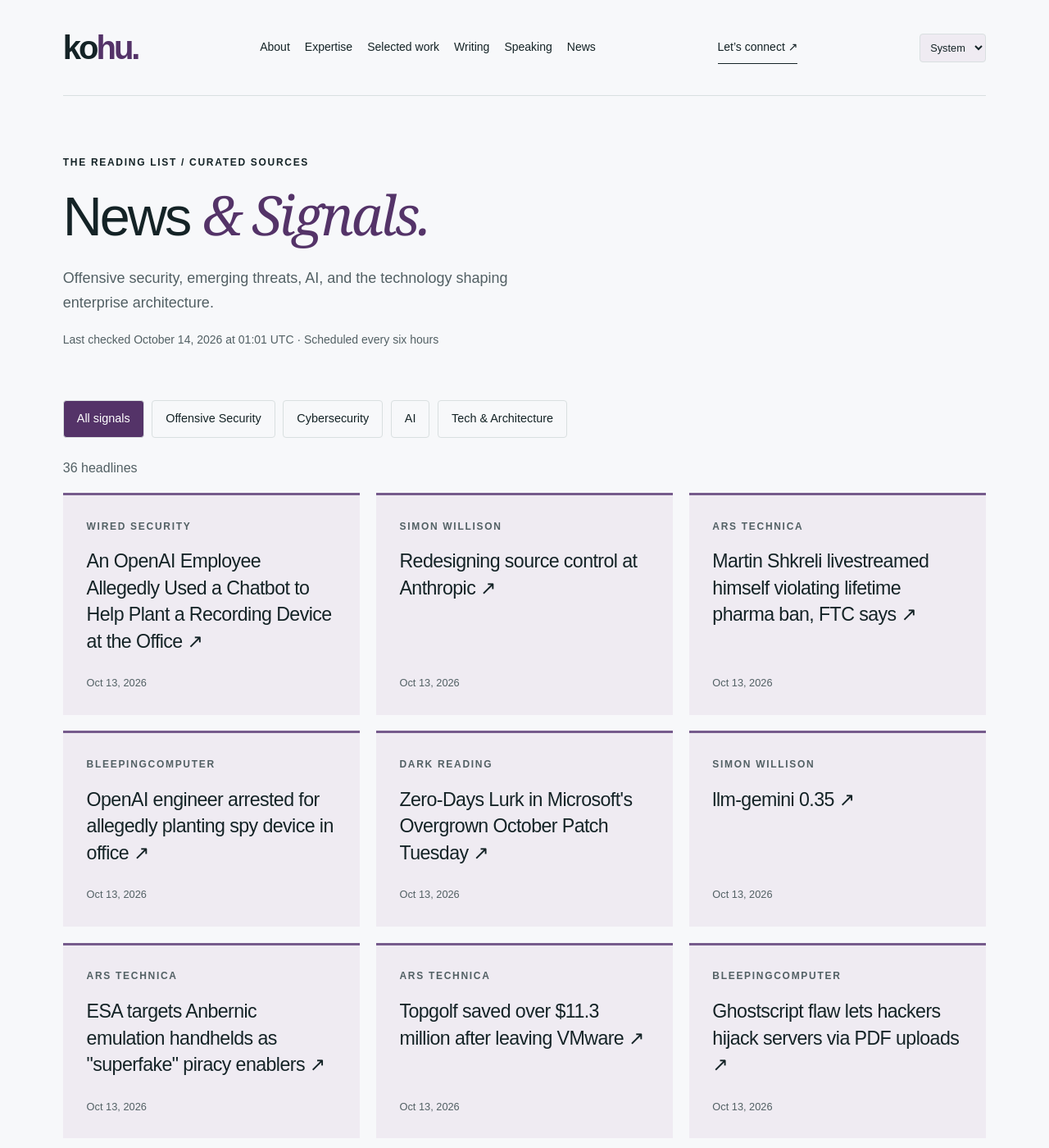
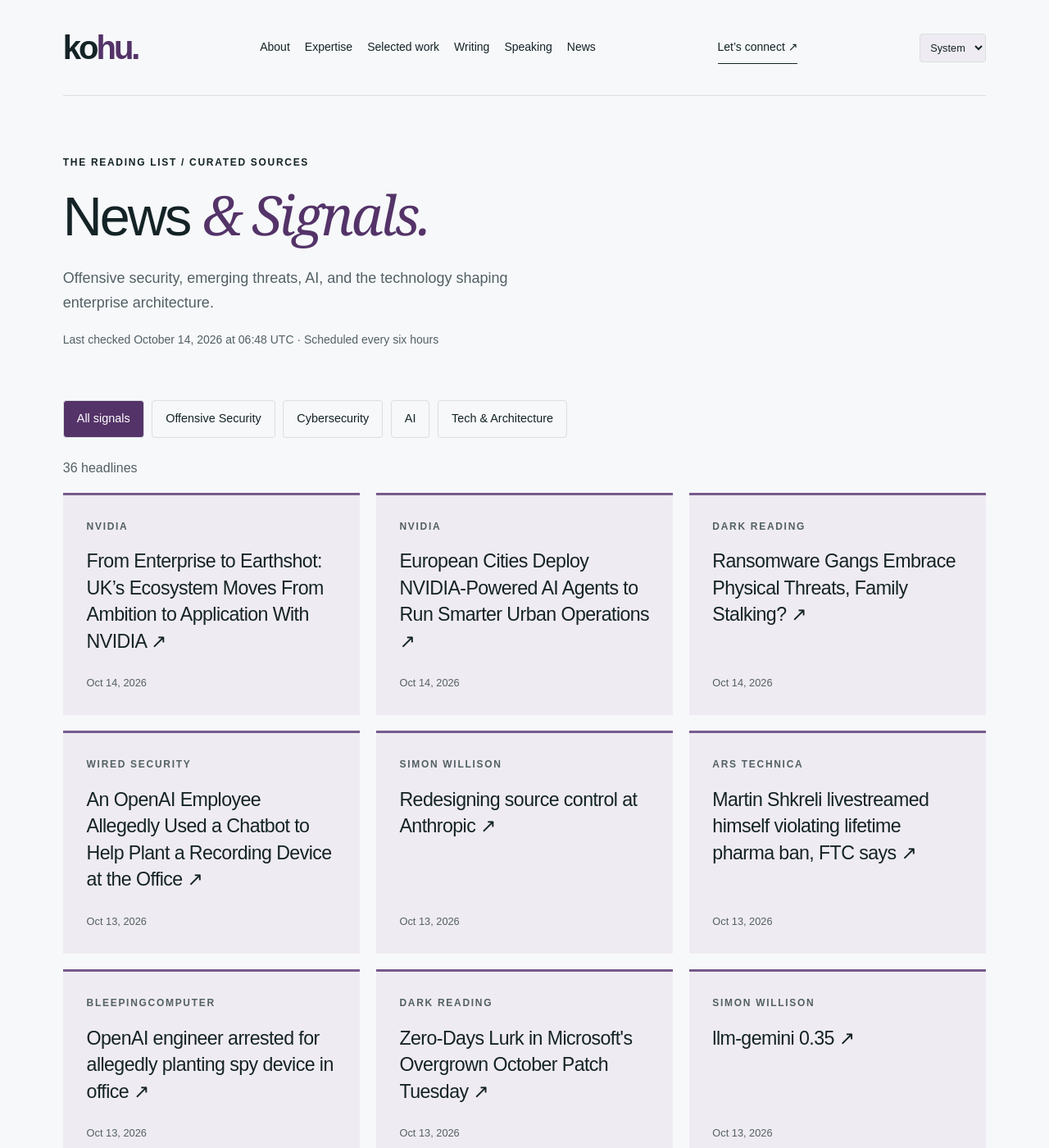
Before and after one commit to hntk/hntk.github.io, a Jekyll site: the page built from news/index.html, in a window 1280 px wide and 1400 px high. Shown: the whole window at 82% size. Built offline with Jekyll 4.4.1, drawn with Linux system fonts in a browser that asks for light colours; part of the change alters nothing that is shown; some of the changed text lies outside the part shown.

Commit message:
Refresh News and Signals

```diff
--- a/_data/news.json
+++ b/_data/news.json
@@ -1,6 +1,30 @@
 {
-  "updated": "2026-10-14T01:01:17.938498+00:00",
+  "updated": "2026-10-14T06:48:13.458343+00:00",
   "items": [
+    {
+      "title": "From Enterprise to Earthshot: UK’s Ecosystem Moves From Ambition to Application With NVIDIA",
+      "url": "https://blogs.nvidia.com/blog/uk-ecosystem-deployment/",
+      "published": "2026-10-14T06:04:15+00:00",
+      "source": "NVIDIA",
+      "source_id": "nvidia",
+      "category": "ai"
+    },
+    {
+      "title": "European Cities Deploy NVIDIA-Powered AI Agents to Run Smarter Urban Operations",
+      "url": "https://blogs.nvidia.com/blog/european-cities-agents-urban-operations/",
+      "published": "2026-10-14T06:00:28+00:00",
+      "source": "NVIDIA",
+      "source_id": "nvidia",
+      "category": "ai"
+    },
+    {
+      "title": "Ransomware Gangs Embrace Physical Threats, Family Stalking?",
+      "url": "https://www.darkreading.com/cybersecurity-analytics/ransomware-gangs-physical-threats-family-stalking",
+      "published": "2026-10-14T05:00:00+00:00",
+      "source": "Dark Reading",
+      "source_id": "dark-reading",
+      "category": "cybersecurity"
+    },
     {
       "title": "An OpenAI Employee Allegedly Used a Chatbot to Help Plant a Recording Device at the Office",
       "url": "https://www.wired.com/story/an-openai-employee-allegedly-used-a-chatbot-to-help-plant-a-recording-device-at-the-office/",
@@ -90,14 +114,6 @@
       "category": "cybersecurity"
     },
     {
-      "title": "Anthropic Finds Ingredients for Future AI Worms",
-      "url": "https://www.darkreading.com/perimeter/anthropic-ingredients-future-ai-worms",
-      "published": "2026-10-13T20:35:23+00:00",
-      "source": "Dark Reading",
-      "source_id": "dark-reading",
-      "category": "cybersecurity"
-    },
-    {
       "title": "Run fast, private agents on-device with LFM2.5-24B-A2B",
       "url": "https://huggingface.co/blog/LiquidAI/lfm25-24b-a2b",
       "published": "2026-10-13T17:05:48+00:00",
@@ -138,14 +154,6 @@
       "category": "ai"
     },
     {
-      "title": "NVIDIA Announces New Investments in France’s Startups",
-      "url": "https://blogs.nvidia.com/blog/france-ecosystem-agentic-computing/",
-      "published": "2026-10-13T05:00:31+00:00",
-      "source": "NVIDIA",
-      "source_id": "nvidia",
-      "category": "ai"
-    },
-    {
       "title": "Simulating student learning for better AI tutoring",
       "url": "https://www.microsoft.com/en-us/research/blog/simulating-student-learning-for-better-ai-tutoring/",
       "published": "2026-10-12T16:00:00+00:00",
@@ -160,14 +168,6 @@
       "source": "Schneier on Security",
       "source_id": "schneier",
       "category": "cybersecurity"
-    },
-    {
-      "title": "OCP Global Summit: Amid Ecosystem Adoption, NVIDIA Opens Vera Rubin Architecture to Help Scale AI Factories Worldwide",
-      "url": "https://blogs.nvidia.com/blog/ocp-global-summit-vera-rubin-scale-ai-factories/",
-      "published": "2026-10-12T15:00:25+00:00",
-      "source": "NVIDIA",
-      "source_id": "nvidia",
-      "category": "ai"
     },
     {
       "title": "Filter, reshape, and redact logs before export with Transformers",
@@ -295,79 +295,79 @@
       "id": "ars-technica",
       "name": "Ars Technica",
       "status": "ok",
-      "last_success": "2026-10-14T01:01:17.938498+00:00"
+      "last_success": "2026-10-14T06:48:13.458343+00:00"
     },
     {
       "id": "bleepingcomputer",
       "name": "BleepingComputer",
       "status": "ok",
-      "last_success": "2026-10-14T01:01:17.938498+00:00"
+      "last_success": "2026-10-14T06:48:13.458343+00:00"
     },
     {
       "id": "cloudflare",
       "name": "Cloudflare",
       "status": "ok",
-      "last_success": "2026-10-14T01:01:17.938498+00:00"
+      "last_success": "2026-10-14T06:48:13.458343+00:00"
     },
     {
       "id": "dark-reading",
       "name": "Dark Reading",
       "status": "ok",
-      "last_success": "2026-10-14T01:01:17.938498+00:00"
+      "last_success": "2026-10-14T06:48:13.458343+00:00"
     },
     {
       "id": "hugging-face",
       "name": "Hugging Face",
       "status": "ok",
-      "last_success": "2026-10-14T01:01:17.938498+00:00"
+      "last_success": "2026-10-14T06:48:13.458343+00:00"
     },
     {
       "id": "microsoft-research",
       "name": "Microsoft Research",
       "status": "ok",
-      "last_success": "2026-10-14T01:01:17.938498+00:00"
+      "last_success": "2026-10-14T06:48:13.458343+00:00"
     },
     {
       "id": "nvidia",
       "name": "NVIDIA",
       "status": "ok",
-      "last_success": "2026-10-14T01:01:17.938498+00:00"
+      "last_success": "2026-10-14T06:48:13.458343+00:00"
     },
     {
       "id": "portswigger",
       "name": "PortSwigger Research",
       "status": "ok",
-      "last_success": "2026-10-14T01:01:17.938498+00:00"
+      "last_success": "2026-10-14T06:48:13.458343+00:00"
     },
     {
       "id": "schneier",
       "name": "Schneier on Security",
       "status": "ok",
-      "last_success": "2026-10-14T01:01:17.938498+00:00"
+      "last_success": "2026-10-14T06:48:13.458343+00:00"
     },
     {
       "id": "simon-willison",
       "name": "Simon Willison",
       "status": "ok",
-      "last_success": "2026-10-14T01:01:17.938498+00:00"
+      "last_success": "2026-10-14T06:48:13.458343+00:00"
     },
     {
       "id": "specterops",
       "name": "SpecterOps",
       "status": "ok",
-      "last_success": "2026-10-14T01:01:17.938498+00:00"
+      "last_success": "2026-10-14T06:48:13.458343+00:00"
     },
     {
       "id": "trail-of-bits",
       "name": "Trail of Bits",
       "status": "ok",
-      "last_success": "2026-10-14T01:01:17.938498+00:00"
+      "last_success": "2026-10-14T06:48:13.458343+00:00"
     },
     {
       "id": "wired",
       "name": "WIRED Security",
       "status": "ok",
-      "last_success": "2026-10-14T01:01:17.938498+00:00"
+      "last_success": "2026-10-14T06:48:13.458343+00:00"
     }
   ]
 }
```
